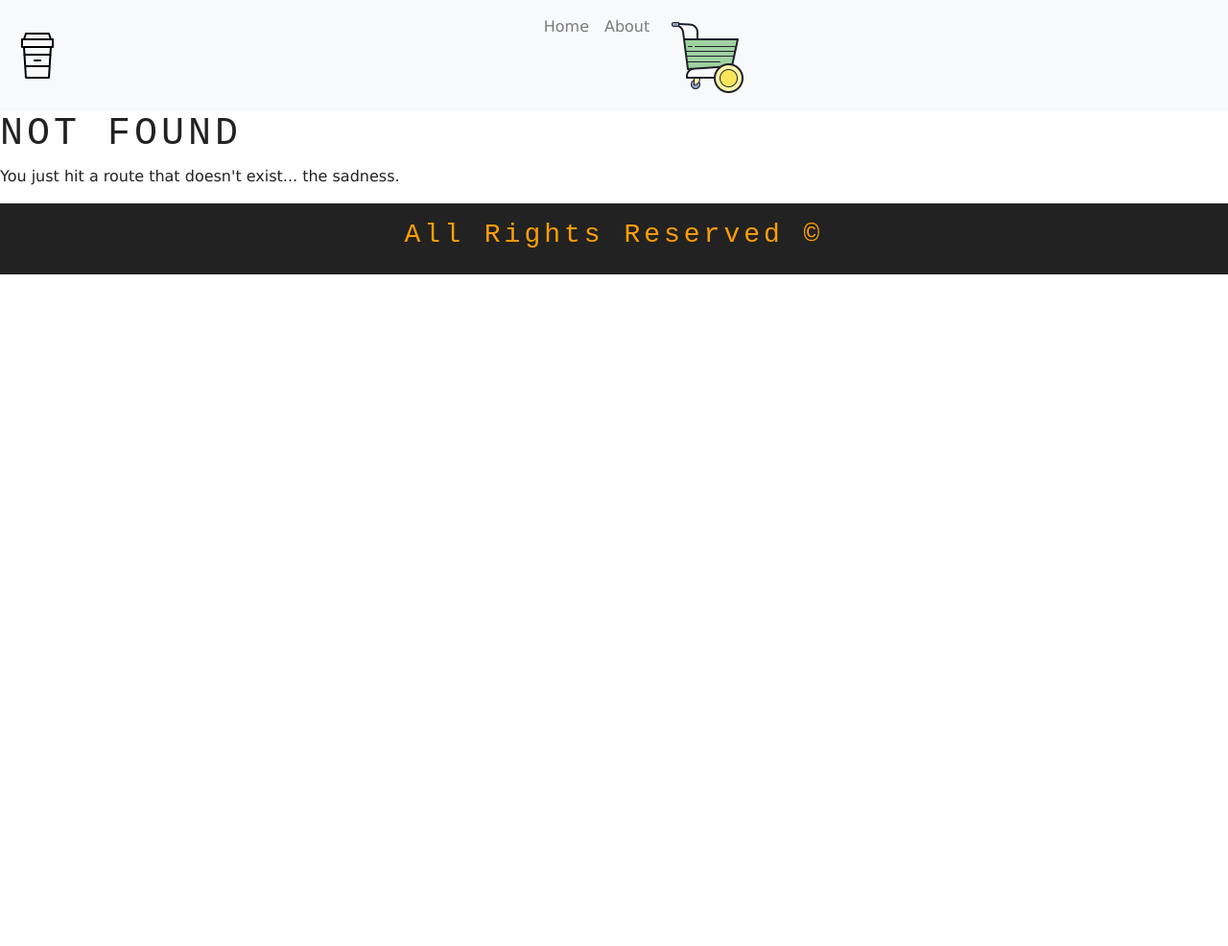
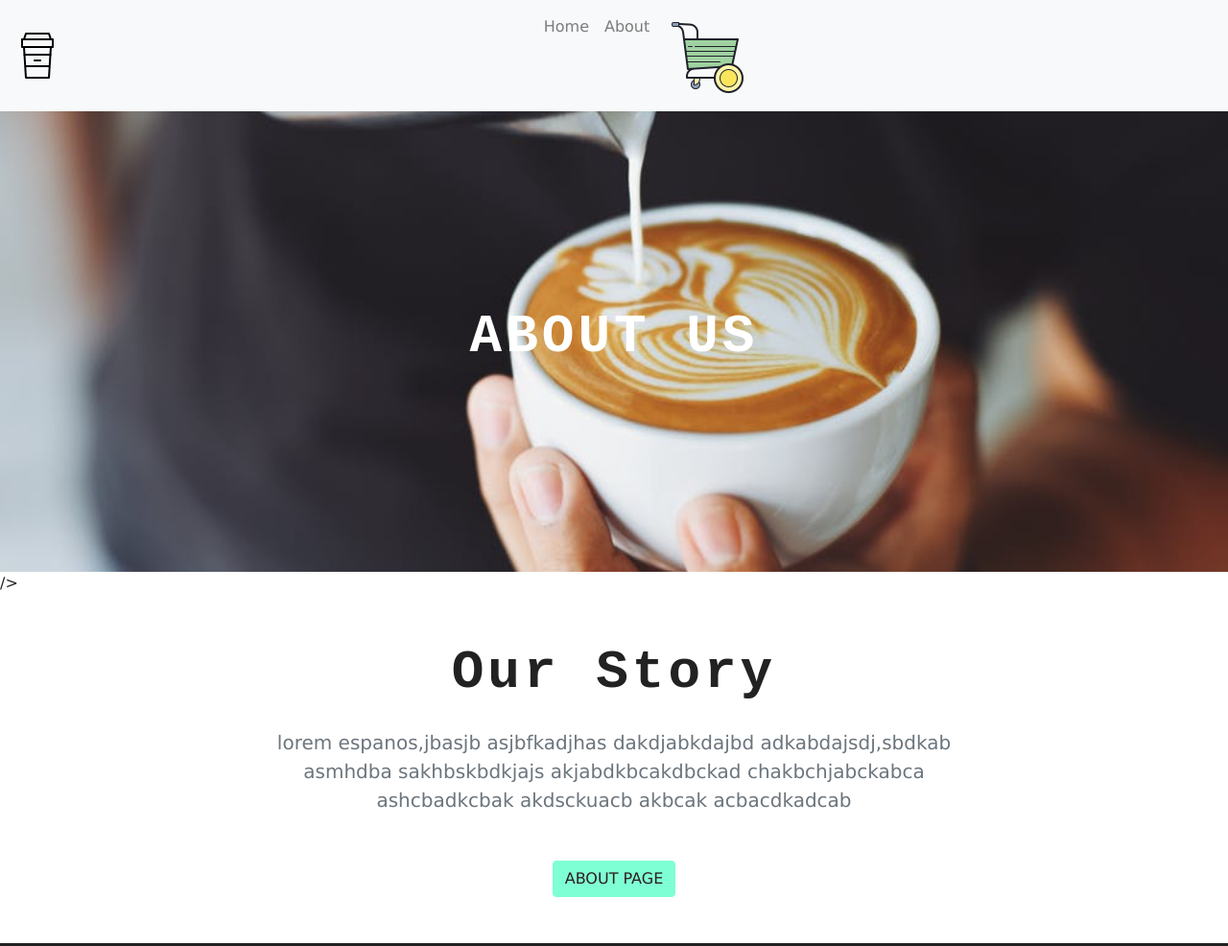
Before and after one commit to Hammad40/gatsby-coffee-project, a Gatsby site: page /about in a window 1280 px wide. Before the commit this address had no page. Shown: the top 986 px of the page at 96% size. Before the commit the page ends 800 px from the top, so only its background shows below. Built offline with nearby package versions, Linux system fonts and the light colour scheme; Gatsby itself is replaced by a stand-in of ours.

Commit message:
about section

```diff
--- a/src/components/layout.css
+++ b/src/components/layout.css
@@ -32,7 +32,8 @@
   font-size: 2rem;
 }
 
-.default-background {
+.default-background,
+.about-background {
   min-height: 100vh;
   display: flex;
   align-items: center;
@@ -40,6 +41,10 @@
   background: linear-gradient(rgba(45, 43, 41, 0.5), rgba(45, 43, 41, 0.5));
   background-position: center;
   background-size: cover;
+}
+
+.about-background {
+  min-height: 60vh;
 }
 
 .btn-yellow {
--- /dev/null
+++ b/src/pages/about.js
@@ -0,0 +1,34 @@
+import React from "react"
+import { Link, graphql } from "gatsby"
+
+import Layout from "../components/layout"
+import SEO from "../components/seo"
+import BackgroundSection from "../components/Globals/BackgroundSection"
+import Info from "../components/Home/Info"
+
+const AboutPage = ({ data }) => (
+  <Layout>
+    <SEO title="Home" keywords={[`gatsby`, `application`, `react`]} />
+    <BackgroundSection
+      img={data.img.childImageSharp.fluid}
+      title="about us"
+      styleClass="about-background"
+    />
+    />
+    <Info />
+  </Layout>
+)
+
+export const query = graphql`
+  {
+    img: file(relativePath: { eq: "about-background.jpeg" }) {
+      childImageSharp {
+        fluid {
+          ...GatsbyImageSharpFluid_tracedSVG
+        }
+      }
+    }
+  }
+`
+
+export default AboutPage
```
